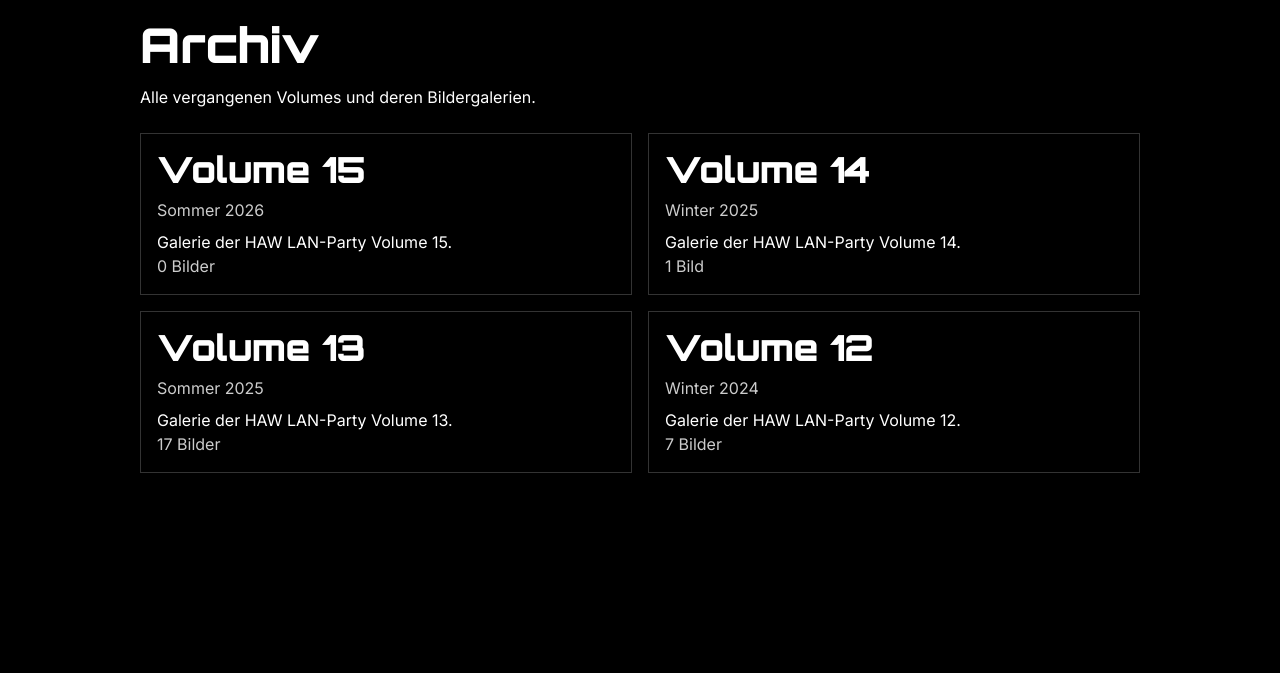
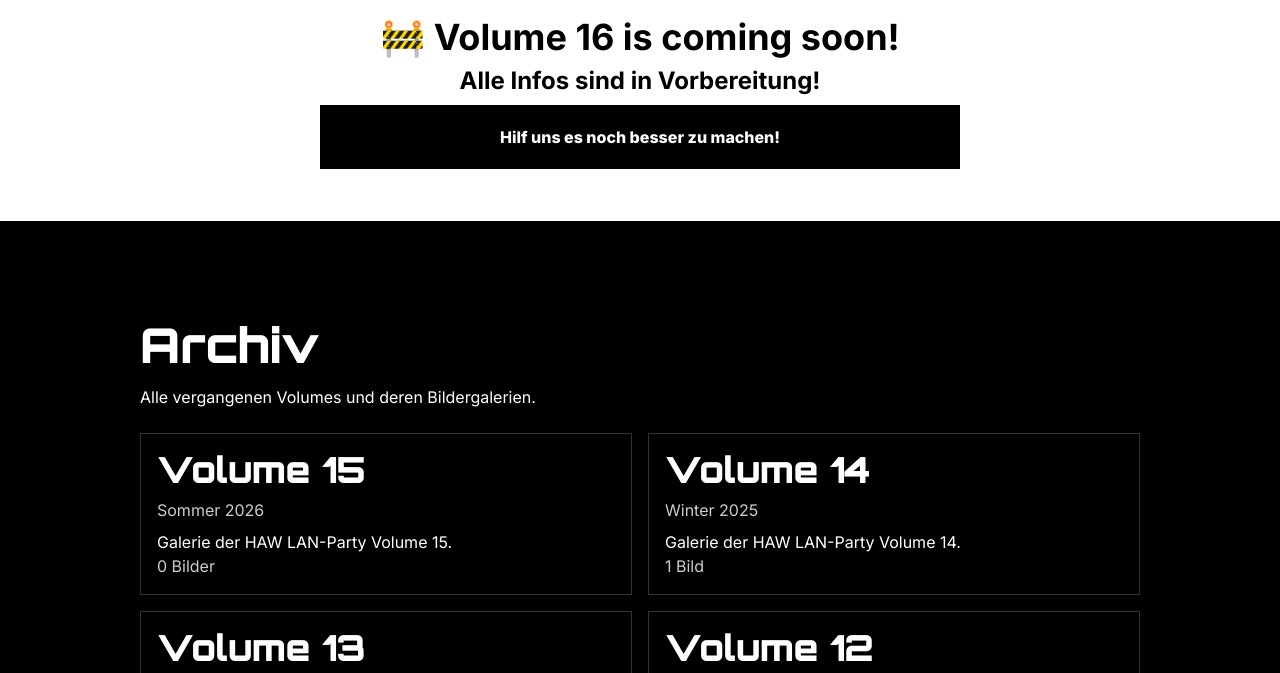
Before and after one commit to HAW-Hamburg-LAN-Party/haw-hamburg-lan-party.github.io, an Astro site: page /archiv in a window 1280 px wide. Shown: the part 67-740 px from the top of the page. Built offline with nearby package versions, Linux system fonts and the light colour scheme; Astro itself is replaced by a stand-in of ours.

Commit message:
WIP banner

```diff
--- a/src/layouts/Layout.astro
+++ b/src/layouts/Layout.astro
@@ -37,16 +37,11 @@ const pageTitle = title ? `${title} - HAW LAN-Party` : "HAW LAN-Party";
     <ClientRouter />
   </head>
   <body>
-    {
-      /*<div class="banner pt-5">
-            <div class="text-2xl sm:text-4xl font-bold"> 🚧 Volume 15 is coming soon!</div>
+<div class="banner pt-5">
+            <div class="text-2xl sm:text-4xl font-bold"> 🚧 Volume 16 is coming soon!</div>
             <div class="text-xl sm:text-2xl font-bold"> Alle Infos sind in Vorbereitung!</div>
             <a class="button w-full xl:w-1/2" href="/wir-suchen-dich">Hilf uns es noch besser zu machen!</a>
-            <br />
-            <div class="text-2xl sm:text-4xl font-bold">🎟️ Tickets jetzt verfügbar!</div>
-            <a class="button w-full xl:w-1/2" href="https://haw-lan-15.eventbrite.de">Jetzt kostenloses Ticket sichern →</a>
-        </div>*/
-    }
+        </div>
 
     <slot />
   </body>
```
